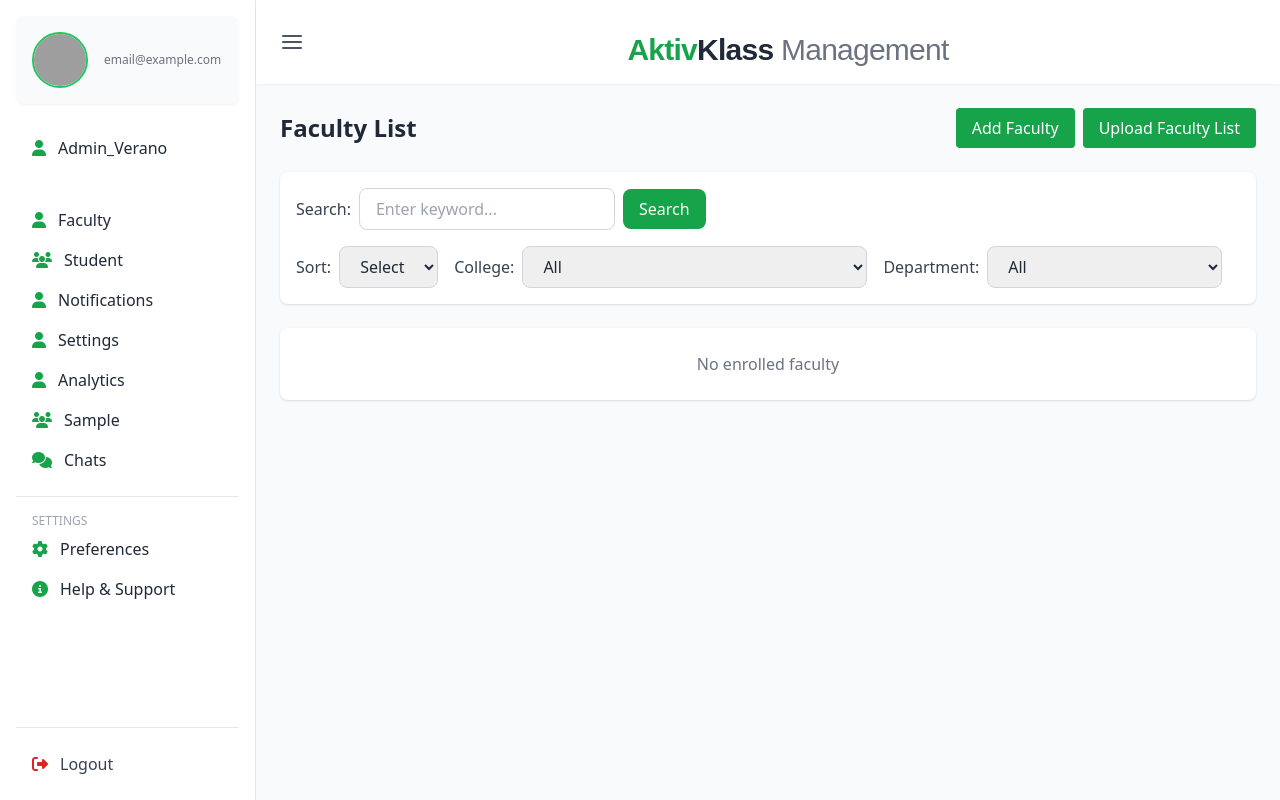
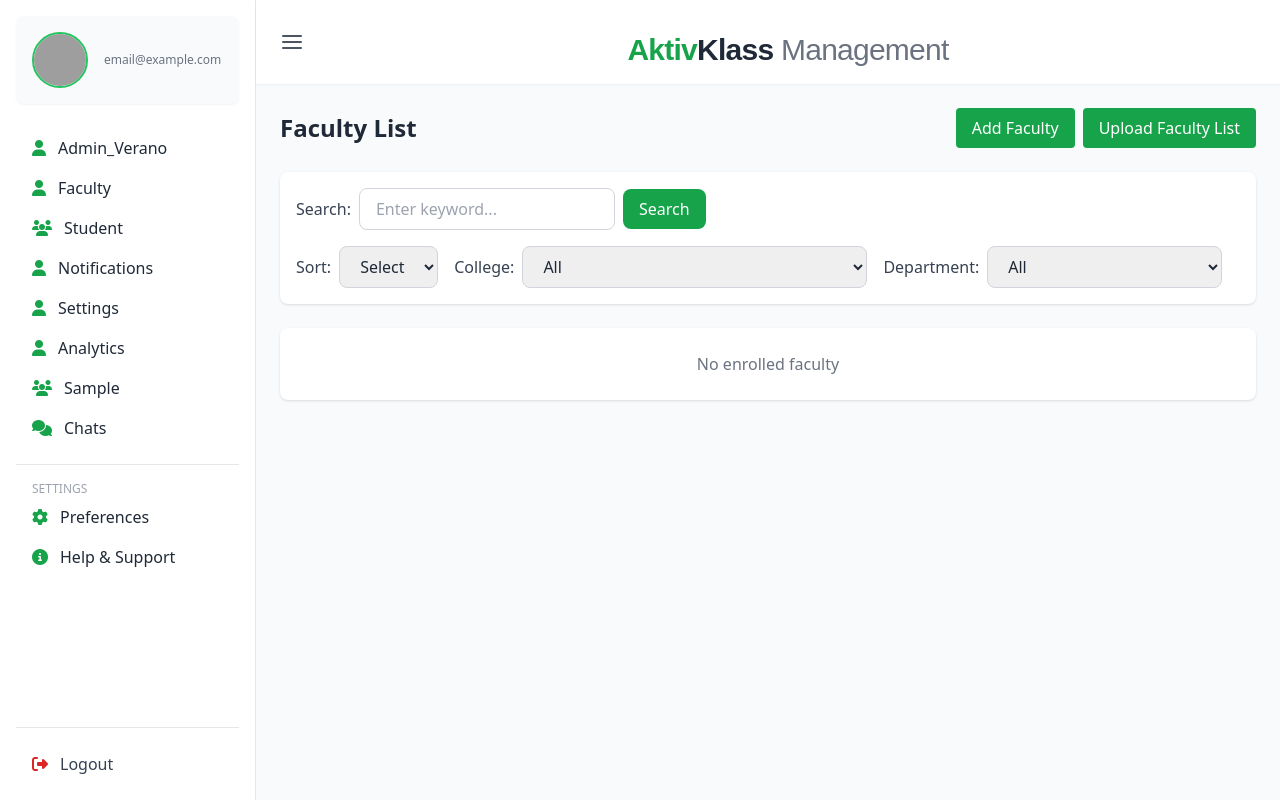
Before and after one commit to jomeamparo/aktivklass_csit327_g01, a Django app: page /admin_faculty_list/ in a window 1280 px wide. Run offline with Django 5.2, Linux system fonts and the light colour scheme; data that the repository does not hold is empty; some libraries are stand-ins or nearby versions; grey boxes are pictures that could not be loaded.

Commit message:
main conflitct resolved

```diff
--- a/templates/core/main.html
+++ b/templates/core/main.html
@@ -9,13 +9,20 @@
     <script src="https://kit.fontawesome.com/a076d05399.js" crossorigin="anonymous"></script>
   </head>
   <body class="min-h-screen bg-gray-100 font-sans antialiased text-gray-800">
+
+  {% if role == 'faculty' %}
+    <a href="{% url 'faculty_profile' %}">
+  {% elif role == 'student' %}
+    <a href="{% url 'student_profile' %}">
+  {% else %}
     <a href="#">
+  {% endif %}
+
     <div class="flex h-screen overflow-hidden">
       <!-- Sidebar -->
       <aside id="sidebar" class="w-64 bg-white shadow-xl border-r border-gray-200 p-4 flex flex-col transition-all duration-300 ease-in-out">
         <!-- Profile Section -->
         <div class="flex items-center space-x-4 p-4 rounded-lg bg-gray-50 shadow-sm mb-6">
-
           <img
             src="https://thumbs.dreamstime.com/b/cartoon-angry-teacher-man-looking-55342685.jpg"
             alt="Profile Photo"
@@ -27,42 +34,43 @@
           </div>
         </div>
         </a>
+
         <!-- Navigation -->
         {% if role == 'faculty' %}
           <!-- Teachers Options only -->
-          <a href="{% url 'dashboard_teacher' %}" class="flex items-center gap-3 px-4 py-2 rounded-lg hover:bg-green-50 hover:text-green-700 transition">
+          <a href="{% url 'dashboard_teacher' %}" class="sidebar-link">
             <i class="fas fa-user text-green-600"></i>
             <span>Class Record</span>
           </a>
-          <a href="{% url 'teacher_student_list' %}" class="flex items-center gap-3 px-4 py-2 rounded-lg hover:bg-green-50 hover:text-green-700 transition">
+          <a href="{% url 'teacher_student_list' %}" class="sidebar-link">
             <i class="fas fa-users text-green-600"></i>
             <span>Students</span>
           </a>
-          <a href="{% url 'class_join_request' %}" class="flex items-center gap-3 px-4 py-2 rounded-lg hover:bg-green-50 hover:text-green-700 transition">
+          <a href="{% url 'class_join_request' %}" class="sidebar-link">
             <i class="fas fa-users text-green-600"></i>
             <span>Class Join Request</span>
           </a>
-          <a href="{% url 'faculty_seatwork' %}" class="flex items-center gap-3 px-4 py-2 rounded-lg hover:bg-green-50 hover:text-green-700 transition">
+          <a href="{% url 'faculty_seatwork' %}" class="sidebar-link">
             <i class="fas fa-users text-green-600"></i>
             <span>Seatwork</span>
           </a>
-          <a href="{% url 'faculty_seatworkSubmission' %}" class="flex items-center gap-3 px-4 py-2 rounded-lg hover:bg-green-50 hover:text-green-700 transition">
+          <a href="{% url 'faculty_seatworkSubmission' %}" class="sidebar-link">
             <i class="fas fa-users text-green-600"></i>
-            <span>SeatworkHistory</span>
+            <span>Seatwork History</span>
           </a>
-          <a href="{% url 'faculty_attendance' %}" class="flex items-center gap-3 px-4 py-2 rounded-lg hover:bg-green-50 hover:text-green-700 transition">
+          <a href="{% url 'faculty_attendance' %}" class="sidebar-link">
             <i class="fas fa-user text-green-600"></i>
             <span>Attendance</span>
           </a>
-          <a href="{% url 'faculty_laboratory' %}" class="flex items-center gap-3 px-4 py-2 rounded-lg hover:bg-green-50 hover:text-green-700 transition">
+          <a href="{% url 'faculty_laboratory' %}" class="sidebar-link">
             <i class="fas fa-user text-green-600"></i>
             <span>Class Page</span>
           </a>
-          <a href="{% url 'faculty_notifications' %}" class="flex items-center gap-3 px-4 py-2 rounded-lg hover:bg-green-50 hover:text-green-700 transition">
+          <a href="{% url 'faculty_notifications' %}" class="sidebar-link">
             <i class="fas fa-users text-green-600"></i>
             <span>Notifications</span>
           </a>
-          <a href="{% url 'quizzes' %}" class="flex items-center gap-3 px-4 py-2 rounded-lg hover:bg-green-50 hover:text-green-700 transition">
+          <a href="{% url 'quizzes' %}" class="sidebar-link">
             <i class="fas fa-users text-green-600"></i>
             <span>Quizzes</span>
           </a>
@@ -70,31 +78,31 @@
 
         {% if role == 'admin' %}
           <!-- Admin Options only -->
-           <a href="{% url 'edit_admin' %}" class="flex items-center gap-3 px-4 py-2 rounded-lg hover:bg-green-50 hover:text-green-700 transition">
+          <a href="{% url 'edit_admin' %}" class="sidebar-link">
             <i class="fas fa-user text-green-600"></i>
             <span>Admin_Verano</span>
           </a>
-          <a href="{% url 'faculty_list_view' %}" class="flex items-center gap-3 px-4 py-2 rounded-lg hover:bg-green-50 hover:text-green-700 transition">
-          <a href="{% url 'faculty_list_view' %}" class="flex items-center gap-3 px-4 py-2 rounded-lg hover:bg-green-50 hover:text-green-700 transition duration-200">
-          <a href="{% url 'admin_faculty_list' %}" class="flex items-center gap-3 px-4 py-2 rounded-lg hover:bg-green-50 hover:text-green-700 transition">
+          <a href="{% url 'admin_faculty_list' %}" class="sidebar-link">
             <i class="fas fa-user text-green-600"></i>
             <span>Faculty</span>
           </a>
-          <a href="{% url 'student_list_view' %}" class="flex items-center gap-3 px-4 py-2 rounded-lg hover:bg-green-50 hover:text-green-700 transition">
+          <a href="{% url 'student_list_view' %}" class="sidebar-link">
             <i class="fas fa-users text-green-600"></i>
             <span>Student</span>
           </a>
-          <a href="{% url 'notifications' %}" class="flex items-center gap-3 px-4 py-2 rounded-lg hover:bg-green-50 hover:text-green-700 transition">
+          <a href="{% url 'notifications' %}" class="sidebar-link">
             <i class="fas fa-user text-green-600"></i>
             <span>Notifications</span>
           </a>
-          <a href="{% url 'settings' %}" class="flex items-center gap-3 px-4 py-2 rounded-lg hover:bg-green-50 hover:text-green-700 transition">
+          <a href="{% url 'settings' %}" class="sidebar-link">
             <i class="fas fa-user text-green-600"></i>
             <span>Settings</span>
-          <a href="{% url 'analytics' %}" class="flex items-center gap-3 px-4 py-2 rounded-lg hover:bg-green-50 hover:text-green-700 transition">
+          </a>
+          <a href="{% url 'analytics' %}" class="sidebar-link">
             <i class="fas fa-user text-green-600"></i>
             <span>Analytics</span>
-          <a href="{% url 'edit_faculty' %}" class="flex items-center gap-3 px-4 py-2 rounded-lg hover:bg-green-50 hover:text-green-700 transition">
+          </a>
+          <a href="{% url 'edit_faculty' %}" class="sidebar-link">
             <i class="fas fa-users text-green-600"></i>
             <span>Sample</span>
           </a>
@@ -102,18 +110,18 @@
 
         {% if role == 'student' %}
           <!-- Student Options -->
-          <a href="{% url 'dashboard_student' %}" class="flex items-center gap-3 px-4 py-2 rounded-lg hover:bg-green-50 hover:text-green-700 transition">
+          <a href="{% url 'dashboard_student' %}" class="sidebar-link">
             <i class="fas fa-user text-green-600"></i>
             <span>My Classes</span>
           </a>
-          <a href="{% url 'class_list' %}" class="flex items-center gap-3 px-4 py-2 rounded-lg hover:bg-green-50 hover:text-green-700 transition">
+          <a href="{% url 'class_list' %}" class="sidebar-link">
             <i class="fas fa-plus text-green-600"></i>
             <span>Class List</span>
           </a>
         {% endif %}
 
         <!-- Chats Link - Available for all users -->
-        <a href="{% url 'chat_home' %}" class="flex items-center gap-3 px-4 py-2 rounded-lg hover:bg-green-50 hover:text-green-700 transition">
+        <a href="{% url 'chat_home' %}" class="sidebar-link">
           <i class="fas fa-comments text-green-600"></i>
           <span>Chats</span>
         </a>
@@ -121,11 +129,11 @@
         <div class="border-t border-gray-200 my-4"></div>
 
         <span class="text-xs uppercase text-gray-400 px-4">Settings</span>
-          <a href="#" class="flex items-center gap-3 px-4 py-2 rounded-lg hover:bg-green-50 hover:text-green-700 transition">
+        <a href="#" class="sidebar-link">
           <i class="fas fa-cog text-green-600"></i>
           <span>Preferences</span>
         </a>
-          <a href="#" class="flex items-center gap-3 px-4 py-2 rounded-lg hover:bg-green-50 hover:text-green-700 transition">
+        <a href="#" class="sidebar-link">
           <i class="fas fa-info-circle text-green-600"></i>
           <span>Help & Support</span>
         </a>
@@ -138,7 +146,6 @@
           </a>
         </div>
       </aside>
-
 
       <!-- Main Content -->
       <div id="mainContent" class="flex-1 flex flex-col bg-gray-50 transition-all duration-300 ease-in-out">
@@ -170,14 +177,12 @@
     <script>
       const toggleButton = document.getElementById("toggleSidebar");
       const sidebar = document.getElementById("sidebar");
-      const role = "{{ role }}"
       toggleButton.addEventListener("click", () => {
         sidebar.classList.toggle("hidden");
       });
     </script>
 
     <style>
-      /* Custom scrollbar style */
       .scrollbar-thin::-webkit-scrollbar {
         width: 6px;
       }
@@ -185,6 +190,18 @@
         background-color: #10b981;
         border-radius: 9999px;
       }
+      .sidebar-link {
+        display: flex;
+        align-items: center;
+        gap: 0.75rem;
+        padding: 0.5rem 1rem;
+        border-radius: 0.5rem;
+        transition: all 0.2s;
+      }
+      .sidebar-link:hover {
+        background-color: #f0fdf4;
+        color: #047857;
+      }
     </style>
   </body>
 </html>
```
Lines whose indentation alone changed are shown as unchanged.
